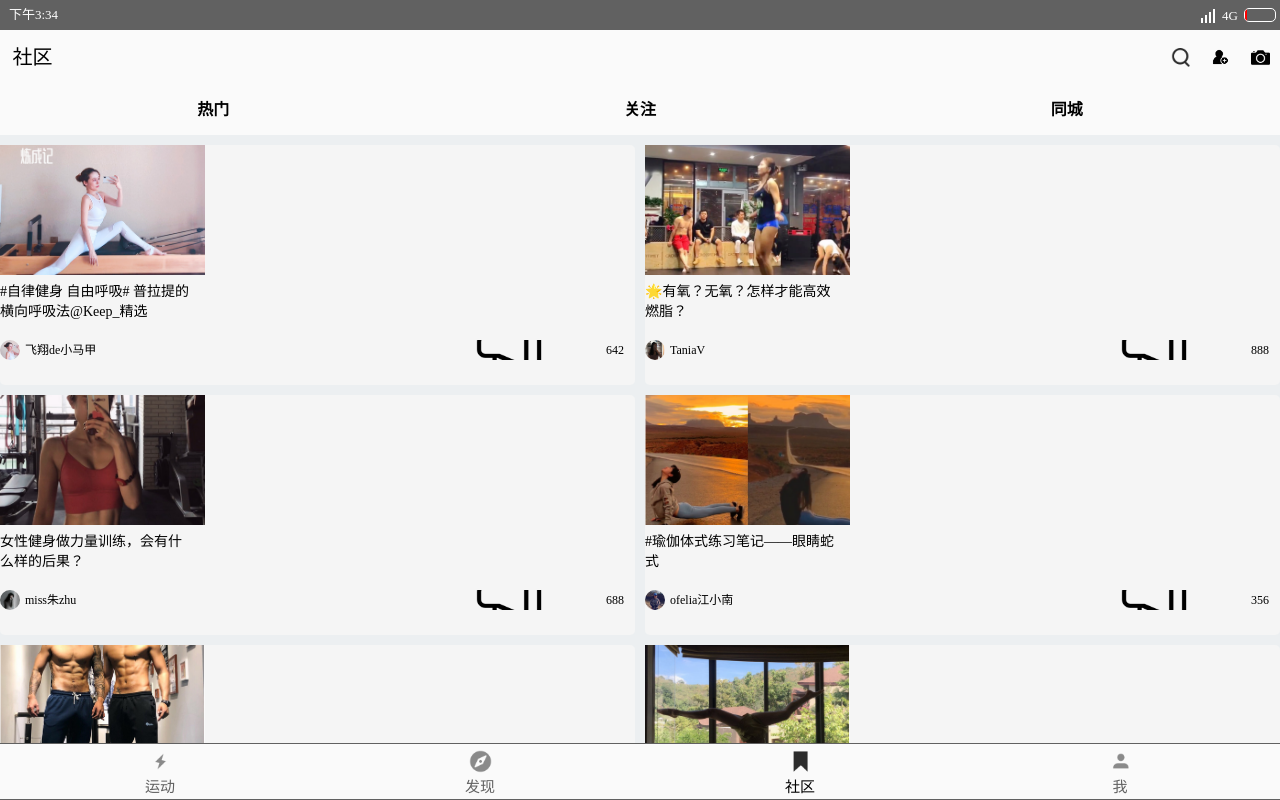
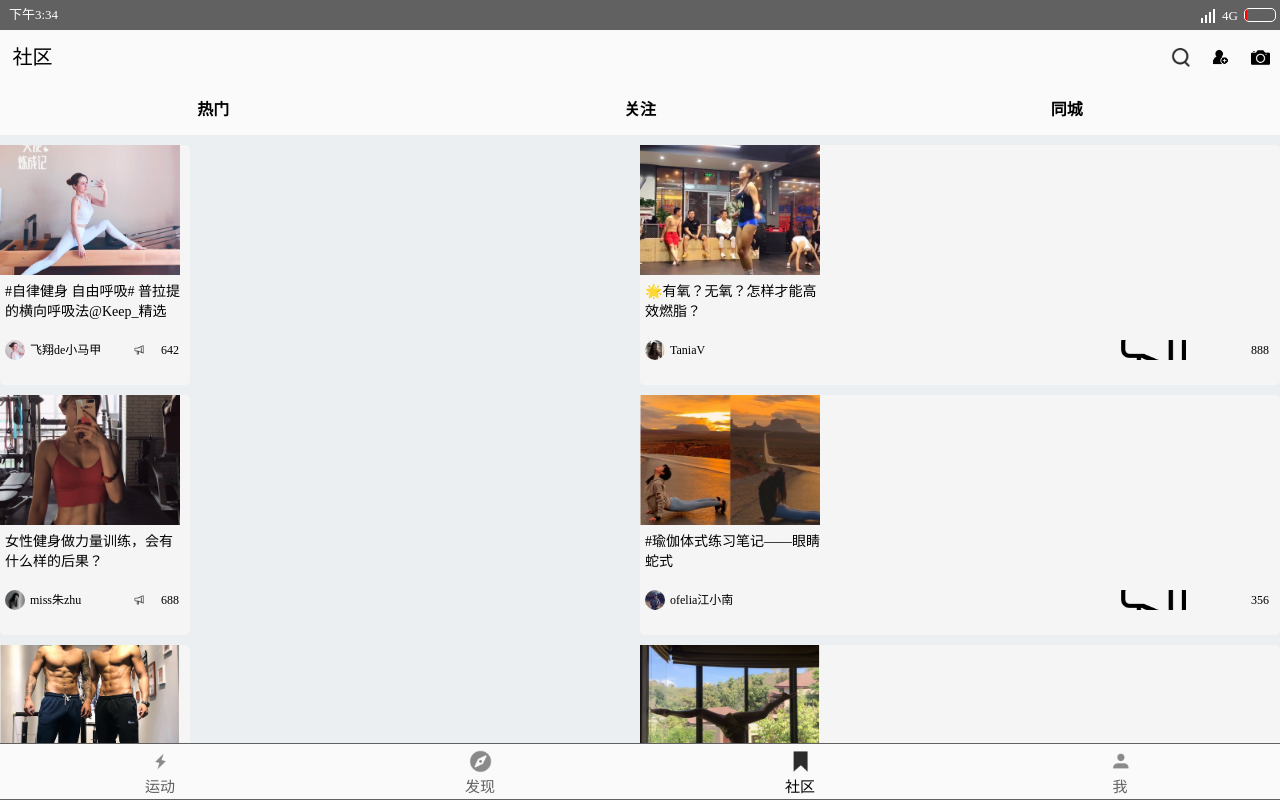
Before and after one commit to Alien1008611/keep2019, a plain HTML site: page page/activity_area.html in a window 1280 px wide. Drawn offline with Linux system fonts and the light colour scheme.

Commit message:
标题跟新

```diff
--- a/css/activity/dynamic.css
+++ b/css/activity/dynamic.css
@@ -10,6 +10,7 @@
 }
 #act_big_div{
     flex: 1;
+    width: 100%;
     display:flex;
     justify-content:space-between;
 
@@ -17,7 +18,7 @@
 
 #act_div_left{
     width: 50%;
-    height: 1000px;
+    height: 800px;
     margin-right: 5px;
 }
 /*#act_div_center{*/
@@ -25,9 +26,8 @@
 /*}*/
 #act_div_right{
     width: 50%;
-    height: 1000px;
+    height: 800px;
     margin-left: 5px;
-
 }
 .act_little_div{
      height: 240px;
@@ -37,7 +37,7 @@
  }
 .act_little_div1{
      height: 130px;
-     width:205px;
+     width:180px;
     background-position: center;
     background-repeat: no-repeat;
     background-size: cover;
@@ -62,9 +62,10 @@
 /*}*/
 .act_text{
     height: 50px;
-    width: 200px;
+    width: 180px;
     word-break: normal;
     font-size: 14px;
+    margin-left:5px;
 }
 
 
@@ -98,6 +99,7 @@
     background-repeat: no-repeat;
     background-position: center;
     background-size: cover;
+    margin-left:5px;
 }
 .act_div3_name{
     height: 20px;
@@ -105,7 +107,7 @@
     font-size: 12px;
     line-height: 20px;
     text-align: left;
-    margin-left: 5px;
+    margin-left:5px;
 }
 .act_div3_bell{
     height: 20px;
--- a/page/activity_area.html
+++ b/page/activity_area.html
@@ -71,13 +71,14 @@
         <!--**********************333333*****************-->
 
             <div id="dynamic_like" >
-                <div id="act_big_div" >
-                    <div id="act_div_left">
+                <div id="act_big_div" class="" >
+
+                    <div id="act_div_left " class="">
                         <div class="act_little_div ">
                             <div class="act_little_div1 " style="background-image: url(../img/activity/2.PNG)"></div>
                             <div class="act_little_div2 ">
                                 <!--<div class="act_essay">文章</div>-->
-                                <div class="act_text ">#自律健身 自由呼吸# 普拉提的横向呼吸法@Keep_精选</div>
+                                <div class="act_text  ">#自律健身 自由呼吸# 普拉提的横向呼吸法@Keep_精选</div>
                             </div>
                             <div class="act_little_div3 ">
                                 <div class="act_div3_left">
@@ -90,7 +91,6 @@
                                 </div>
                             </div>
                         </div>
-
 
                         <div class="act_little_div ">
                             <div class="act_little_div1 " style="background-image: url(../img/activity/3.PNG)"></div>
@@ -110,7 +110,6 @@
                             </div>
                         </div>
 
-
                         <div class="act_little_div ">
                             <div class="act_little_div1 " style="background-image: url(../img/activity/4.PNG)"></div>
                             <div class="act_little_div2 ">
@@ -129,9 +128,10 @@
                             </div>
                         </div>
 
+
                     </div>
 <!--**********************************************************************-->
-                    <div id="act_div_center" class=""></div>
+                    <!--<div id="act_div_center" class="border"></div>-->
                     <div id="act_div_right" class="">
                         <div class="act_little_div ">
                             <div class="act_little_div1 " style="background-image: url(../img/activity/5.PNG)"></div>
@@ -151,7 +151,6 @@
                             </div>
                         </div>
 
-
                         <div class="act_little_div ">
                             <div class="act_little_div1 " style="background-image: url(../img/activity/6.PNG)"></div>
                             <div class="act_little_div2 ">
@@ -170,7 +169,6 @@
                             </div>
                         </div>
 
-
                         <div class="act_little_div ">
                             <div class="act_little_div1 " style="background-image: url(../img/activity/7.PNG)"></div>
                             <div class="act_little_div2 ">
@@ -184,10 +182,13 @@
                                 </div>
                                 <div class="act_div3_right">
                                     <div class="act_div3_bell "></div>
-                                    <div class="act_div3_zan ">1035</div>
+                                    <div class="act_div3_zan ">685</div>
                                 </div>
                             </div>
                         </div>
+
+
+
                     </div>
                 </div>
             </div>
```
